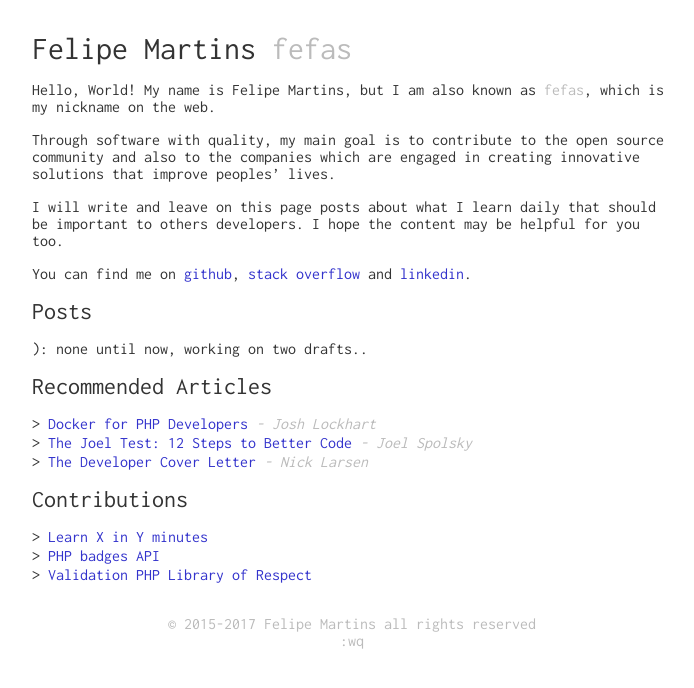
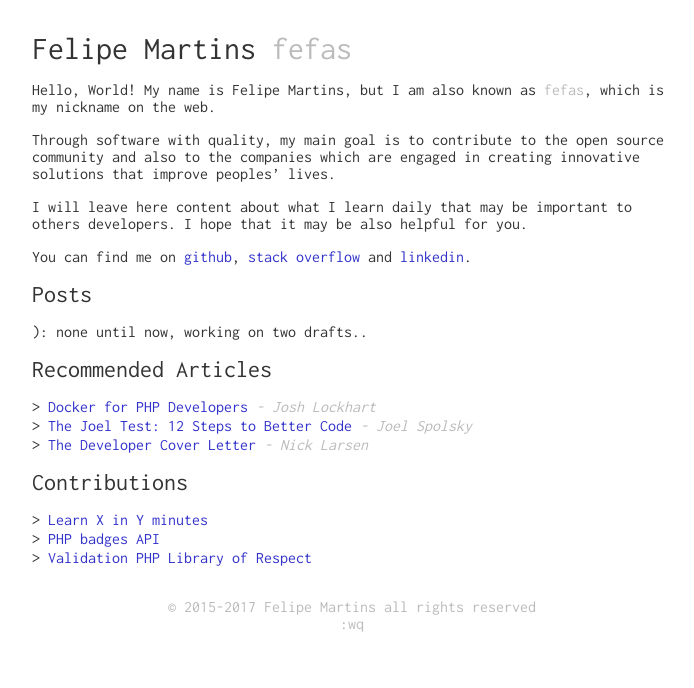
Before and after one commit to fefas/blog.fefas.net, a Jekyll site: the page built from index.md, in a window 1280 px wide. Shown: the top 688 px of the page, without its empty margins (288-982 px from the left). Built offline with Jekyll 4.4.1, drawn with Linux system fonts in a browser that asks for light colours.

Commit message:
Update introduction text on index

```diff
--- a/index.md
+++ b/index.md
@@ -12,9 +12,8 @@ Through software with quality, my main goal is to contribute to the open source
 community and also to the companies which are engaged in creating innovative
 solutions that improve peoples' lives.
 
-I will write and leave on this page posts about what I learn daily that should
-be important to others developers. I hope the content may be helpful for you
-too.
+I will leave here content about what I learn daily that may be important to
+others developers. I hope that it may be also helpful for you.
 
 You can find me on
   [github]({{ site.data.me.githubUrl }}),
```
